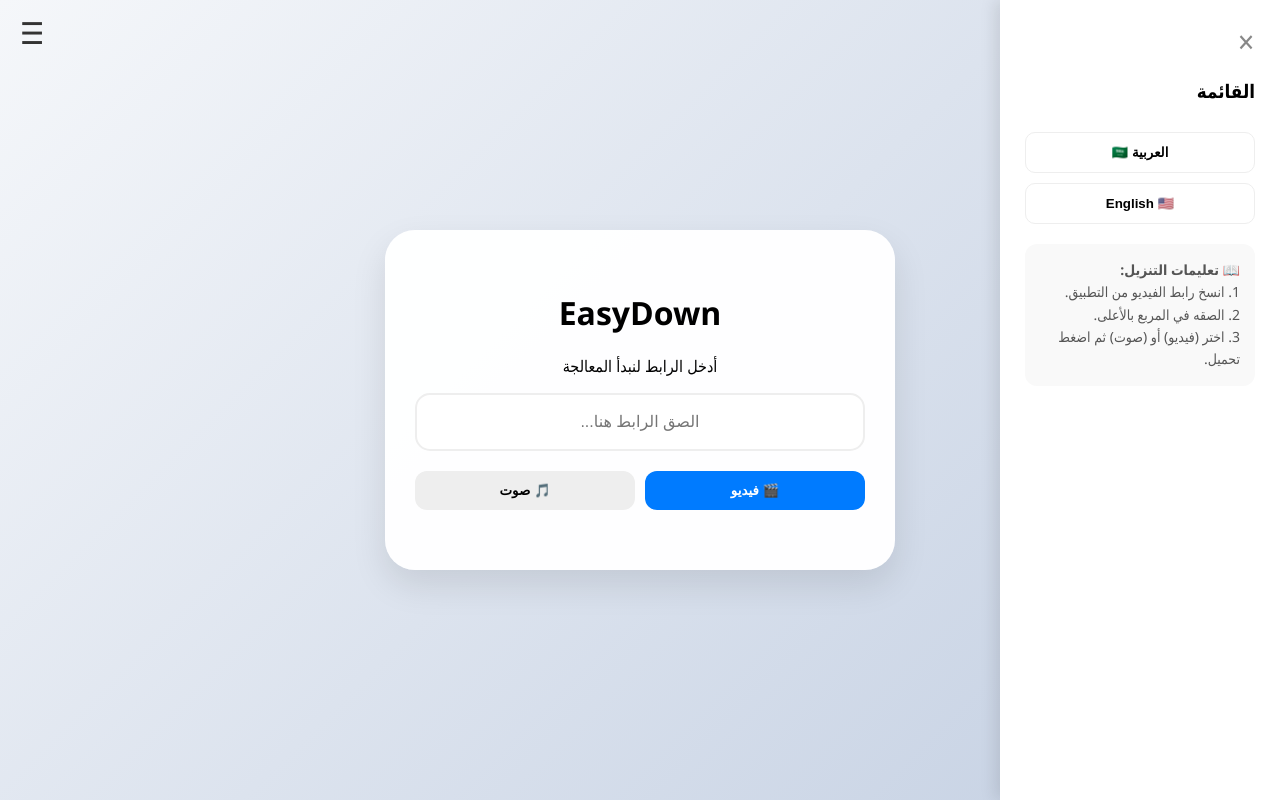
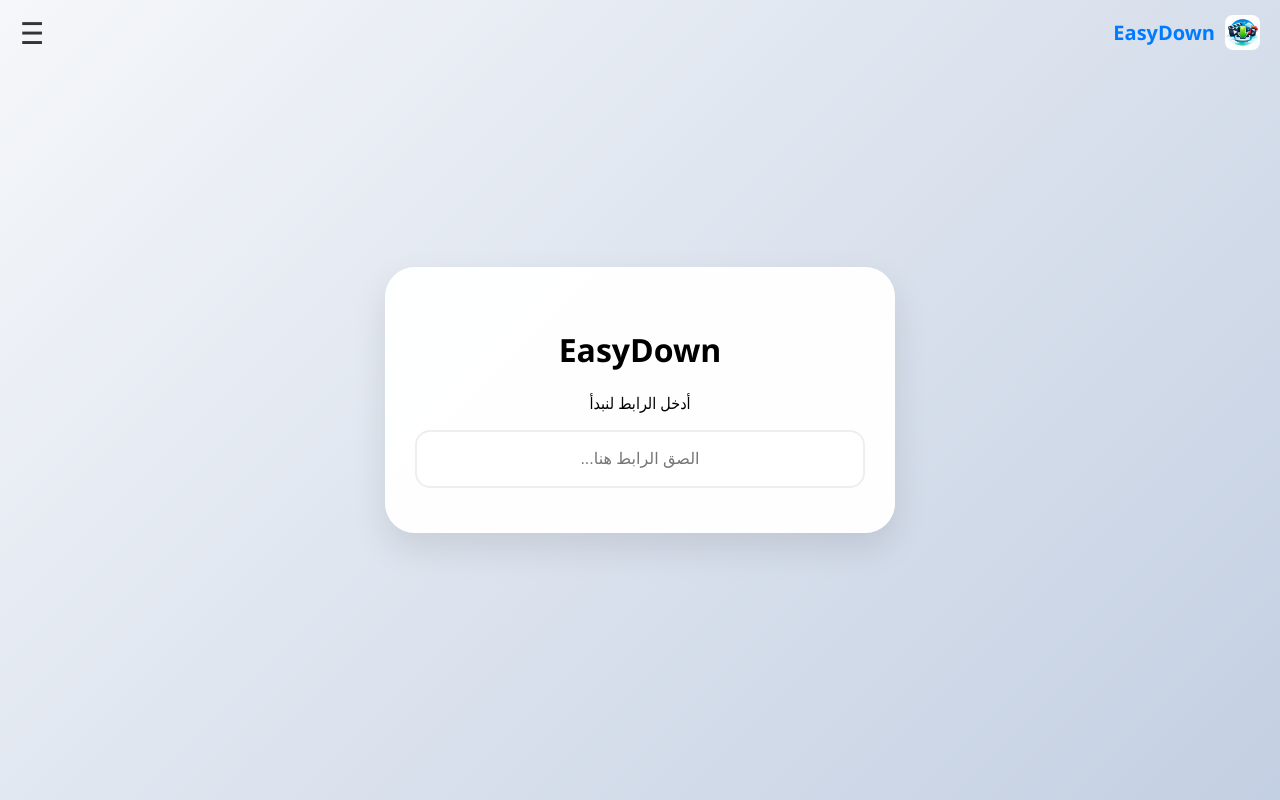
Before and after one commit to creativity2472001-ctrl/video-downloader-web, a Flask app: page / in a window 1280 px wide. Run offline with Flask 3, Linux system fonts and the light colour scheme.

Commit message:
Refactor HTML structure and update styles

```diff
--- a/templates/index.html
+++ b/templates/index.html
@@ -13,55 +13,36 @@
         :root { --primary: #007bff; --danger: #dc3545; --success: #28a745; --bg: #f4f7f6; }
         body { font-family: 'Segoe UI', Tahoma, sans-serif; background: linear-gradient(135deg, #f5f7fa 0%, #c3cfe2 100%); display: flex; justify-content: center; align-items: center; min-height: 100vh; margin: 0; overflow: hidden; }
 
-        /* الهيدر العلوي */
         .app-header { position: fixed; top: 0; width: 100%; padding: 15px 20px; display: flex; justify-content: space-between; align-items: center; box-sizing: border-box; z-index: 100; }
         .brand { display: flex; align-items: center; gap: 10px; }
         .brand img { width: 35px; height: 35px; border-radius: 8px; }
         .brand span { font-weight: bold; color: var(--primary); font-size: 20px; }
 
         .header-actions { display: flex; align-items: center; gap: 15px; }
-        .pwa-btn { font-size: 24px; cursor: pointer; display: none; background: none; border: none; }
-        .menu-btn { font-size: 30px; cursor: pointer; color: #333; line-height: 1; }
+        .pwa-btn { font-size: 24px; cursor: pointer; display: none; background: none; border: none; outline: none; }
+        .menu-btn { font-size: 30px; cursor: pointer; color: #333; line-height: 1; user-select: none; }
 
-        /* القائمة الجانبية */
-        .sidebar { position: fixed; top: 0; right: -300px; width: 280px; height: 100%; background: white; box-shadow: -5px 0 15px rgba(0,0,0,0.1); transition: 0.4s; z-index: 1000; padding: 25px; box-sizing: border-box; }
-        .sidebar.active { right: 0; }
-        .close-sidebar { font-size: 24px; cursor: pointer; color: #888; display: block; margin-bottom: 20px; }
+        .sidebar { position: fixed; top: 0; right: -320px; width: 280px; height: 100%; background: white; box-shadow: -5px 0 15px rgba(0,0,0,0.1); transition: 0.4s cubic-bezier(0.4, 0, 0.2, 1); z-index: 1000; padding: 25px; box-sizing: border-box; visibility: hidden; }
+        .sidebar.active { right: 0; visibility: visible; }
+        .close-sidebar { font-size: 24px; cursor: pointer; color: #888; display: block; margin-bottom: 20px; text-align: left; }
 
-        /* الكرت الرئيسي */
-        .card { background: rgba(255,255,255,0.98); width: 92%; max-width: 450px; padding: 40px 30px; border-radius: 30px; box-shadow: 0 15px 35px rgba(0,0,0,0.1); text-align: center; }
+        .card { background: rgba(255,255,255,0.98); width: 92%; max-width: 450px; padding: 40px 30px; border-radius: 30px; box-shadow: 0 15px 35px rgba(0,0,0,0.1); text-align: center; z-index: 10; }
+
+        input { width: 100%; padding: 18px; border: 2px solid #eee; border-radius: 15px; font-size: 16px; box-sizing: border-box; outline: none; transition: 0.3s; text-align: center; }
+        .main-btn { width: 100%; padding: 18px; background: var(--primary); color: white; border: none; border-radius: 15px; font-size: 18px; font-weight: bold; cursor: pointer; display: none; margin-top: 15px; }
+
+        /* صندوق المساعدة والتثبيت */
+        .help-box, .install-guide { background: #f9f9f9; padding: 15px; border-radius: 12px; margin-top: 15px; text-align: right; font-size: 14px; color: #555; line-height: 1.6; border: 1px solid #eee; }
+        .install-guide { background: #eefbff; border-color: #bee5eb; color: #0c5460; }
+        .lang-btn { width: 100%; padding: 12px; margin-top: 10px; border: 1px solid #eee; border-radius: 10px; background: white; cursor: pointer; font-weight: bold; }
 
         .progress-container { width: 100%; background: #eee; height: 10px; border-radius: 10px; margin: 20px 0; display: none; overflow: hidden; }
         .progress-bar { width: 0%; height: 100%; background: var(--primary); transition: width 0.4s ease; }
-
-        input { width: 100%; padding: 18px; border: 2px solid #eee; border-radius: 15px; font-size: 16px; box-sizing: border-box; outline: none; transition: 0.3s; text-align: center; }
-        input.invalid { border-color: var(--danger); }
-
-        .modes { display: flex; gap: 10px; margin: 20px 0; }
-        .modes button { flex: 1; padding: 12px; border: none; border-radius: 12px; cursor: pointer; background: #eee; font-weight: bold; transition: 0.3s; }
-        .modes button.active { background: var(--primary); color: white; }
-
-        .main-btn { width: 100%; padding: 18px; background: var(--primary); color: white; border: none; border-radius: 15px; font-size: 18px; font-weight: bold; cursor: pointer; display: none; }
-        .cancel-btn { width: 100%; padding: 12px; background: none; color: var(--danger); border: 1px solid var(--danger); border-radius: 12px; cursor: pointer; display: none; margin-top: 10px; }
-        .retry-btn { width: 100%; padding: 15px; background: var(--success); color: white; border: none; border-radius: 12px; display: none; margin-top: 10px; cursor: pointer; }
-
         #finalDownload { display: none; margin-top: 15px; padding: 20px; background: #e9f7ef; border: 1px solid var(--success); border-radius: 15px; }
-        #finalDownload a { color: var(--success); text-decoration: none; font-weight: bold; font-size: 18px; }
-
-        #toast { position: fixed; bottom: 20px; left: 50%; transform: translateX(-50%); color: white; padding: 12px 25px; border-radius: 30px; display: none; z-index: 1000; }
-        .status-text { font-size: 14px; color: var(--primary); margin-top: 5px; display: none; font-weight: bold; }
-
-        /* ستايل المساعدة داخل المنيو */
-        .help-box { background: #f9f9f9; padding: 15px; border-radius: 12px; margin-top: 20px; text-align: right; font-size: 14px; color: #555; line-height: 1.6; }
-        .lang-btn { width: 100%; padding: 12px; margin-top: 10px; border: 1px solid #eee; border-radius: 10px; background: white; cursor: pointer; font-weight: bold; }
-
-        [dir="ltr"] .sidebar { right: auto; left: -300px; }
-        [dir="ltr"] .sidebar.active { left: 0; right: auto; }
+        #finalDownload a { color: var(--success); text-decoration: none; font-weight: bold; }
     </style>
 </head>
 <body>
-
-<div id="toast"></div>
 
 <header class="app-header">
     <div class="brand">
@@ -69,7 +50,7 @@
         <span>EasyDown</span>
     </div>
     <div class="header-actions">
-        <button id="pwaInstall" class="pwa-btn" title="تثبيت التطبيق">📲</button>
+        <button id="pwaInstall" class="pwa-btn">📲</button>
         <div class="menu-btn" onclick="toggleSidebar()">☰</div>
     </div>
 </header>
@@ -77,58 +58,46 @@
 <aside class="sidebar" id="sidebar">
     <span class="close-sidebar" onclick="toggleSidebar()">✕</span>
     <h3 id="txt-menu-title">القائمة</h3>
-
     <button class="lang-btn" onclick="updateLang('ar')">العربية 🇸🇦</button>
     <button class="lang-btn" onclick="updateLang('en')">English 🇺🇸</button>
 
-    <div class="help-box" id="help-content">
+    <div class="install-guide" id="install-instructions">
         </div>
+
+    <div class="help-box" id="help-content"></div>
 </aside>
 
 <div class="card">
     <h1 id="txt-title">EasyDown</h1>
     <p id="txt-sub">أدخل الرابط لنبدأ</p>
-
     <input type="text" id="videoUrl" placeholder="الصق الرابط هنا..." oninput="validateInput()">
 
-    <div class="modes" id="modesPanel">
-        <button id="vBtn" class="active" onclick="setMode('video')">🎬 فيديو</button>
-        <button id="aBtn" onclick="setMode('audio')">🎵 صوت</button>
-    </div>
-
-    <div class="progress-container" id="pContainer">
-        <div class="progress-bar" id="pBar"></div>
-    </div>
-    <div class="status-text" id="statusTxt"></div>
+    <div id="pContainer" class="progress-container"><div id="pBar" class="progress-bar"></div></div>
+    <div id="statusTxt" style="font-size:14px; color:var(--primary); margin-top:5px; font-weight:bold;"></div>
 
     <div id="finalDownload">
-        <a href="#" id="downloadLink" download>📥 <span id="txt-dl-ready">اضغط هنا للتحميل</span></a>
+        <a href="#" id="downloadLink" download>📥 <span id="txt-dl-ready">جاهز للتحميل</span></a>
     </div>
 
     <button id="dlBtn" class="main-btn" onclick="startProcess()">تحميل الآن</button>
-    <button id="retryBtn" class="retry-btn" onclick="startProcess()">إعادة المحاولة</button>
-    <button id="cancelBtn" class="cancel-btn" onclick="cancelProcess()">إلغاء العملية</button>
 </div>
 
 <script>
-    let currentMode = 'video';
     let currentLang = 'ar';
-    let progressInterval;
     let deferredPrompt;
-    const allowedDomains = ['youtube.com', 'youtu.be', 'tiktok.com', 'instagram.com', 'facebook.com', 'pinterest.com', 'likee.video'];
 
     const dict = {
         ar: {
-            title: "EasyDown", sub: "أدخل الرابط لنبدأ المعالجة", placeholder: "الصق الرابط هنا...", dl: "تحميل الآن", cancel: "إلغاء العملية",
-            processing: "جاري المعالجة...", done: "✅ تم التجهيز!", failed: "❌ فشل التحميل", canceled: "تم الإلغاء", retry: "إعادة المحاولة",
-            dlReady: "اضغط هنا للتحميل", menu: "القائمة",
-            help: "📖 <b>تعليمات التنزيل:</b><br>1. انسخ رابط الفيديو من التطبيق.<br>2. الصقه في المربع بالأعلى.<br>3. اختر (فيديو) أو (صوت) ثم اضغط تحميل."
+            title: "EasyDown", sub: "أدخل الرابط لنبدأ", dl: "تحميل الآن", menu: "القائمة",
+            help: "📖 <b>المساعدة:</b> انسخ الرابط ثم الصقه هنا واضغط تحميل.",
+            ios: "📱 <b>للتثبيت على آيفون:</b> اضغط على زر المشاركة المنبثق في المتصفح ثم اختر 'إضافة إلى الشاشة الرئيسية'.",
+            android: "📱 <b>للتثبيت كـ تطبيق:</b> اضغط على النقاط الثلاث (⋮) في المتصفح ثم اختر 'تثبيت التطبيق'."
         },
         en: {
-            title: "EasyDown", sub: "Enter link to start", placeholder: "Paste link here...", dl: "Download Now", cancel: "Cancel",
-            processing: "Processing...", done: "✅ Ready!", failed: "❌ Failed", canceled: "Canceled", retry: "Retry",
-            dlReady: "Click here to Download", menu: "Menu",
-            help: "📖 <b>How to Download:</b><br>1. Copy video link from the app.<br>2. Paste it in the box above.<br>3. Select (Video) or (Audio) and click Download."
+            title: "EasyDown", sub: "Paste link to start", dl: "Download Now", menu: "Menu",
+            help: "📖 <b>Help:</b> Copy link, paste it and click Download.",
+            ios: "📱 <b>Install on iPhone:</b> Tap the 'Share' button and select 'Add to Home Screen'.",
+            android: "📱 <b>Install as App:</b> Tap the menu (⋮) and select 'Install App'."
         }
     };
 
@@ -139,97 +108,56 @@
         document.body.dir = l === 'ar' ? 'rtl' : 'ltr';
         document.getElementById('txt-title').innerText = dict[l].title;
         document.getElementById('txt-sub').innerText = dict[l].sub;
-        document.getElementById('videoUrl').placeholder = dict[l].placeholder;
         document.getElementById('dlBtn').innerText = dict[l].dl;
-        document.getElementById('cancelBtn').innerText = dict[l].cancel;
-        document.getElementById('retryBtn').innerText = dict[l].retry;
-        document.getElementById('txt-dl-ready').innerText = dict[l].dlReady;
         document.getElementById('txt-menu-title').innerText = dict[l].menu;
         document.getElementById('help-content').innerHTML = dict[l].help;
-        if(l === 'ar') toggleSidebar();
+
+        // كشف نوع الجهاز وتغيير التعليمات
+        const isIOS = /iPad|iPhone|iPod/.test(navigator.userAgent) && !window.MSStream;
+        document.getElementById('install-instructions').innerHTML = isIOS ? dict[l].ios : dict[l].android;
     }
 
     function validateInput() {
         const url = document.getElementById('videoUrl').value.trim();
-        const btn = document.getElementById('dlBtn');
-        const isValid = allowedDomains.some(d => url.includes(d));
-        btn.style.display = (url.length > 8 && isValid) ? 'block' : 'none';
-        document.getElementById('videoUrl').classList.toggle('invalid', url.length > 8 && !isValid);
-    }
-
-    function setMode(m) {
-        currentMode = m;
-        document.getElementById('vBtn').classList.toggle('active', m === 'video');
-        document.getElementById('aBtn').classList.toggle('active', m === 'audio');
+        document.getElementById('dlBtn').style.display = url.length > 8 ? 'block' : 'none';
     }
 
     async function startProcess() {
+        // ... نفس كود التحميل السابق ...
         const url = document.getElementById('videoUrl').value.trim();
-        document.getElementById('dlBtn').style.display = 'none';
-        document.getElementById('retryBtn').style.display = 'none';
-        document.getElementById('finalDownload').style.display = 'none';
-        document.getElementById('cancelBtn').style.display = 'block';
         document.getElementById('pContainer').style.display = 'block';
-        document.getElementById('statusTxt').style.display = 'block';
-        document.getElementById('videoUrl').disabled = true;
-
-        let progress = 0;
-        let pBar = document.getElementById('pBar');
-        progressInterval = setInterval(() => {
-            if (progress < 90) progress += Math.random() * 5;
-            pBar.style.width = progress + '%';
-            document.getElementById('statusTxt').innerText = `${dict[currentLang].processing} ${Math.round(progress)}%`;
-        }, 500);
-
-        try {
         const response = await fetch('/download', {
             method: 'POST',
             headers: { 'Content-Type': 'application/json' },
-                body: JSON.stringify({ url: url, mode: currentMode })
+            body: JSON.stringify({ url: url })
         });
         const result = await response.json();
-            clearInterval(progressInterval);
-
         if (response.ok) {
-                pBar.style.width = '100%';
-                document.getElementById('statusTxt').innerText = dict[currentLang].done;
             document.getElementById('finalDownload').style.display = 'block';
             document.getElementById('downloadLink').href = result.download_url;
-                document.getElementById('cancelBtn').style.display = 'none';
-            } else { throw new Error(result.error); }
-        } catch (err) {
-            clearInterval(progressInterval);
-            document.getElementById('statusTxt').innerText = dict[currentLang].failed;
-            document.getElementById('retryBtn').style.display = 'block';
-            document.getElementById('cancelBtn').style.display = 'none';
         }
     }
 
-    function cancelProcess() {
-        if (progressInterval) clearInterval(progressInterval);
-        location.reload(); // أسرع طريقة للإلغاء وتصفير الحالة
-    }
-
-    // منطق الـ PWA
+    // PWA Logic
     window.addEventListener('beforeinstallprompt', (e) => {
         e.preventDefault();
         deferredPrompt = e;
         document.getElementById('pwaInstall').style.display = 'block';
     });
 
-    document.getElementById('pwaInstall').addEventListener('click', async () => {
+    document.getElementById('pwaInstall').addEventListener('click', () => {
         if (deferredPrompt) {
             deferredPrompt.prompt();
             deferredPrompt = null;
-            document.getElementById('pwaInstall').style.display = 'none';
         }
     });
 
-    if ('serviceWorker' in navigator) {
-        navigator.serviceWorker.register('/sw.js');
-    }
+    if ('serviceWorker' in navigator) { navigator.serviceWorker.register('/sw.js'); }
 
+    window.onload = () => {
         updateLang('ar');
+        document.getElementById('sidebar').classList.remove('active');
+    };
 </script>
 </body>
 </html>
```
Lines whose indentation alone changed are shown as unchanged.
